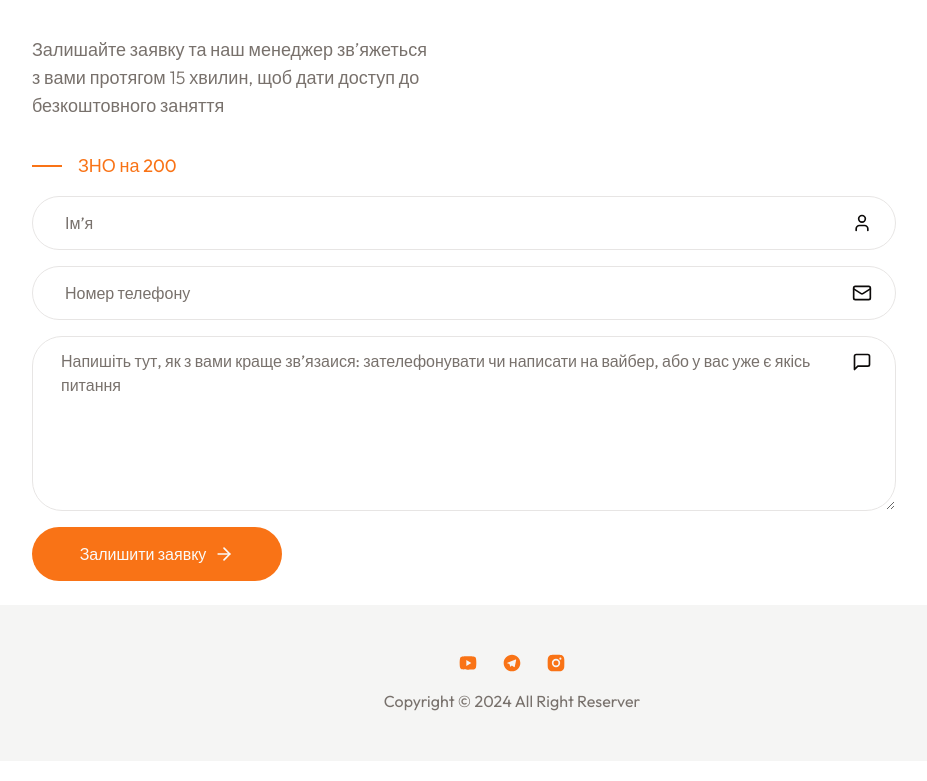
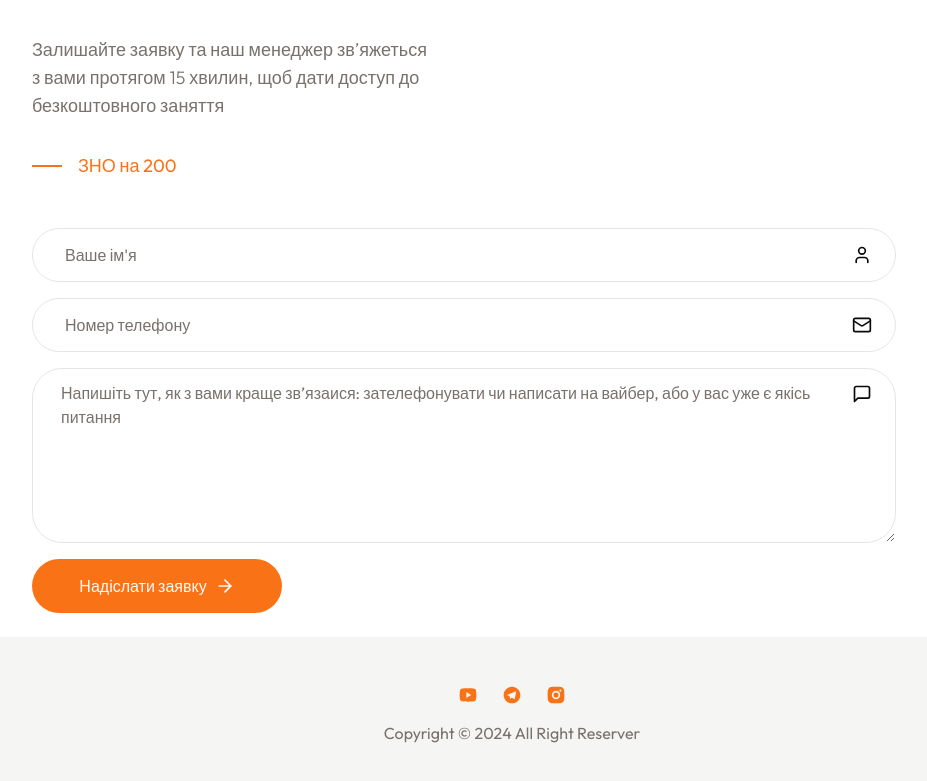
Before and after one commit to katyaandrushko/MathZno-Project, a Next.js app: page / in a window 1280 px wide. Shown: the part 4077-4858 px from the top of the page, without its empty margins (128-1055 px from the left). Built offline with nearby package versions, Linux system fonts and the light colour scheme.

Commit message:
Add email js

```diff
--- a/app/contact/page.jsx
+++ b/app/contact/page.jsx
@@ -1,4 +1,4 @@
-import Form from '@/components/Form.1'
+import Form from '@/components/Form'
 import { MailIcon, HomeIcon, PhoneCall } from 'lucide-react'
 import emailjs from '@emailjs/browser'
 
--- a/components/Form.jsx
+++ b/components/Form.jsx
@@ -1,34 +1,121 @@
 'use client'
+// npm i @emailjs/browser
+
+import React, { useRef, useState } from 'react'
+import emailjs from '@emailjs/browser'
 import { Button } from './ui/button'
 import { Input } from './ui/input'
 import { Textarea } from './ui/textarea'
 import { User, MailIcon, ArrowRightIcon, MessageSquare } from 'lucide-react'
 
-const Form = () => {
+function Form() {
+   const form = useRef()
+   const [nameError, setNameError] = useState('')
+   const [numberError, setNumberError] = useState('')
+
+   const sendEmail = (e) => {
+      e.preventDefault()
+
+      if (!validateForm()) {
+         return
+      }
+
+      emailjs
+         .sendForm(
+            'service_oly5gjk',
+            'template_h8cdhwh',
+            form.current,
+            '8v6lulg2vtwc0EPiD'
+         )
+         .then(
+            (result) => {
+               console.log(result.text)
+               console.log('message sent')
+               alert('Дякуємо за заявку!')
+               form.current.reset()
+            },
+            (error) => {
+               console.log(error.text)
+            }
+         )
+   }
+
+   const validateForm = () => {
+      const fullName = form.current.user_name.value
+      const phone = form.current.user_number.value
+
+      const phoneRegex = /^\+380\d{9}$/
+
+      if (fullName.trim() === '') {
+         setNameError('Please enter your full name')
+         return false
+      } else {
+         setNameError('')
+      }
+
+      if (!phone.match(phoneRegex)) {
+         setNumberError(
+            'Будь ласка, введіть коректний номер телефону типу +380XXXXXXXXX'
+         )
+         return false
+      } else {
+         setNumberError('')
+      }
+
+      return true
+   }
+
+   // Функція для автоматичного додавання коду країни (+380) та обмеження введення тільки цифрами
+   const handlePhoneNumberChange = (e) => {
+      let input = e.target.value.replace(/\D/g, '')
+      if (input.length > 15) {
+         input = input.substring(0, 15)
+      }
+
+      if (!input.startsWith('38')) {
+         e.target.value = '+38' + input
+      } else {
+         e.target.value = '+' + input
+      }
+   }
+
    return (
-      <form className="flex flex-col gap-y-4 ">
-         {/* Input */}
+      <form className="flex flex-col gap-y-4" onSubmit={sendEmail} ref={form}>
+         <p className="error">{nameError}</p>
+         <p className="error">{numberError}</p>
          <div className="relative flex items-center w-[90%]">
-            <Input type="name" id="name" placeholder="Імʼя" />
+            <Input
+               type="text"
+               name="user_name"
+               placeholder="Ваше ім'я"
+               required
+            />
             <User className="absolute right-6" size={20} />
          </div>
-         {/* email */}
          <div className="relative flex items-center w-[90%]">
-            <Input type="email" id="email" placeholder="Номер телефону" />
+            <Input
+               type="tel"
+               name="user_number"
+               placeholder="Номер телефону"
+               onChange={handlePhoneNumberChange}
+               required
+            />
             <MailIcon className="absolute right-6" size={20} />
          </div>
-         {/* textarea */}
          <div className="relative flex items-center w-[90%]">
             <Textarea
-               type="name"
-               id="name"
+               name="user_message"
                placeholder="Напишіть тут, як з вами краще звʼязаися: зателефонувати чи написати на вайбер, або у вас уже є якісь питання"
                className="pt-3 text-base pl-7 pr-[70px]"
             />
             <MessageSquare className="absolute top-4 right-6" size={20} />
          </div>
-         <Button className="flex items-center gap-x-2 max-w-[180px]">
-            Залишити заявку
+
+         <Button
+            type="submit"
+            className="flex items-center gap-x-2 max-w-[180px]"
+         >
+            Надіслати заявку
             <ArrowRightIcon size={20} />
          </Button>
       </form>
```
